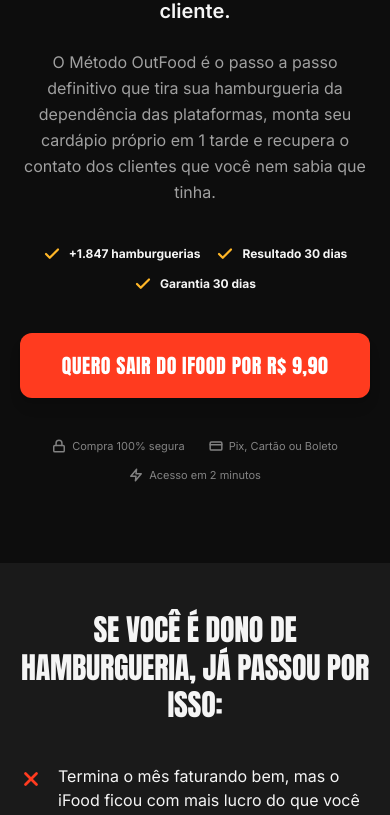
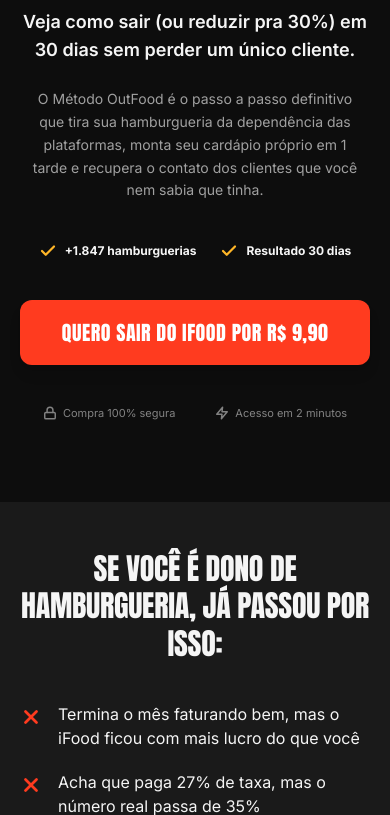
Before and after one commit to Isacferreiradev/outfood, a plain HTML site: page index.html in a window 390 px wide. Shown: the part 363-1178 px from the top of the page. Drawn offline with nearby package versions, Linux system fonts and the light colour scheme.

Commit message:
first commit

```diff
--- a/index.html
+++ b/index.html
@@ -310,14 +310,14 @@
   /* Mobile optimizations */
   /* Mobile optimizations */
   @media (max-width: 767px) {
-    .hero-headline { font-size: 34px !important; line-height: 1.05; letter-spacing: -0.02em; }
+    .hero-headline { font-size: 42px !important; line-height: 1.0; letter-spacing: -0.02em; }
     .offer-card { padding: 32px 24px !important; }
     .price-circle svg.circle-svg { inset: -14px -8px -12px -8px; width: calc(100% + 16px); height: calc(100% + 26px); }
     section { padding-left: 20px !important; padding-right: 20px !important; }
   }
 
   @media (max-width: 380px) {
-    .hero-headline { font-size: 30px !important; }
+    .hero-headline { font-size: 36px !important; }
     .price-circle span { font-size: 48px !important; }
     .offer-card { padding: 28px 16px !important; }
   }
@@ -369,18 +369,18 @@
       da Sua Hamburgueria Esse Ano.
     </h1>
 
-    <h2 class="text-textoclaro text-xl md:text-2xl font-semibold mb-6">
+    <h2 class="text-textoclaro text-lg md:text-2xl font-semibold mb-6">
       Veja como sair (ou reduzir pra 30%) em 30 dias sem perder um único cliente.
     </h2>
 
-    <p class="text-textosec text-base md:text-lg max-w-3xl mx-auto mb-10 leading-relaxed">
+    <p class="text-textosec text-sm md:text-lg max-w-3xl mx-auto mb-10 leading-relaxed px-2">
       O Método OutFood é o passo a passo definitivo que tira sua hamburgueria
       da dependência das plataformas, monta seu cardápio próprio em 1 tarde e
       recupera o contato dos clientes que você nem sabia que tinha.
     </p>
 
     <!-- Checklists Amarelos (UX Melhorada) -->
-    <div class="flex flex-wrap justify-center gap-x-4 gap-y-3 md:gap-x-12 mb-10 md:mb-14 max-w-4xl mx-auto px-2">
+    <div class="flex flex-wrap justify-center gap-x-6 gap-y-3 md:gap-x-16 mb-10 md:mb-14 max-w-4xl mx-auto px-2">
       <div class="flex items-center gap-2">
         <svg xmlns="http://www.w3.org/2000/svg" width="18" height="18" viewBox="0 0 24 24" fill="none" stroke="#FFB627" stroke-width="3" stroke-linecap="round" stroke-linejoin="round" aria-hidden="true">
           <polyline points="20 6 9 17 4 12"/>
@@ -393,12 +393,6 @@
         </svg>
         <span class="text-textoclaro text-xs md:text-base font-bold whitespace-nowrap">Resultado 30 dias</span>
       </div>
-      <div class="flex items-center gap-2">
-        <svg xmlns="http://www.w3.org/2000/svg" width="18" height="18" viewBox="0 0 24 24" fill="none" stroke="#FFB627" stroke-width="3" stroke-linecap="round" stroke-linejoin="round" aria-hidden="true">
-          <polyline points="20 6 9 17 4 12"/>
-        </svg>
-        <span class="text-textoclaro text-xs md:text-base font-bold whitespace-nowrap">Garantia 30 dias</span>
-      </div>
     </div>
 
     <!-- CTA gigante -->
@@ -410,20 +404,13 @@
     </div>
 
     <!-- Selos de Segurança (UX Melhorada: Ícones + Texto Legível) -->
-    <div class="flex flex-wrap justify-center items-center gap-x-6 gap-y-3 text-textosec text-[11px] md:text-sm font-medium opacity-80">
+    <div class="flex flex-wrap justify-center items-center gap-x-10 gap-y-3 text-textosec text-[11px] md:text-sm font-medium opacity-80">
       <span class="flex items-center gap-1.5">
         <svg xmlns="http://www.w3.org/2000/svg" width="14" height="14" viewBox="0 0 24 24" fill="none" stroke="currentColor" stroke-width="2.5" stroke-linecap="round" stroke-linejoin="round" aria-hidden="true">
           <rect x="3" y="11" width="18" height="11" rx="2" ry="2"/>
           <path d="M7 11V7a5 5 0 0 1 10 0v4"/>
         </svg>
         Compra 100% segura
-      </span>
-      <span class="flex items-center gap-1.5">
-        <svg xmlns="http://www.w3.org/2000/svg" width="14" height="14" viewBox="0 0 24 24" fill="none" stroke="currentColor" stroke-width="2.5" stroke-linecap="round" stroke-linejoin="round" aria-hidden="true">
-          <rect x="2" y="5" width="20" height="14" rx="2"/>
-          <line x1="2" y1="10" x2="22" y2="10"/>
-        </svg>
-        Pix, Cartão ou Boleto
       </span>
       <span class="flex items-center gap-1.5">
         <svg xmlns="http://www.w3.org/2000/svg" width="14" height="14" viewBox="0 0 24 24" fill="none" stroke="currentColor" stroke-width="2.5" stroke-linecap="round" stroke-linejoin="round" aria-hidden="true">
```
